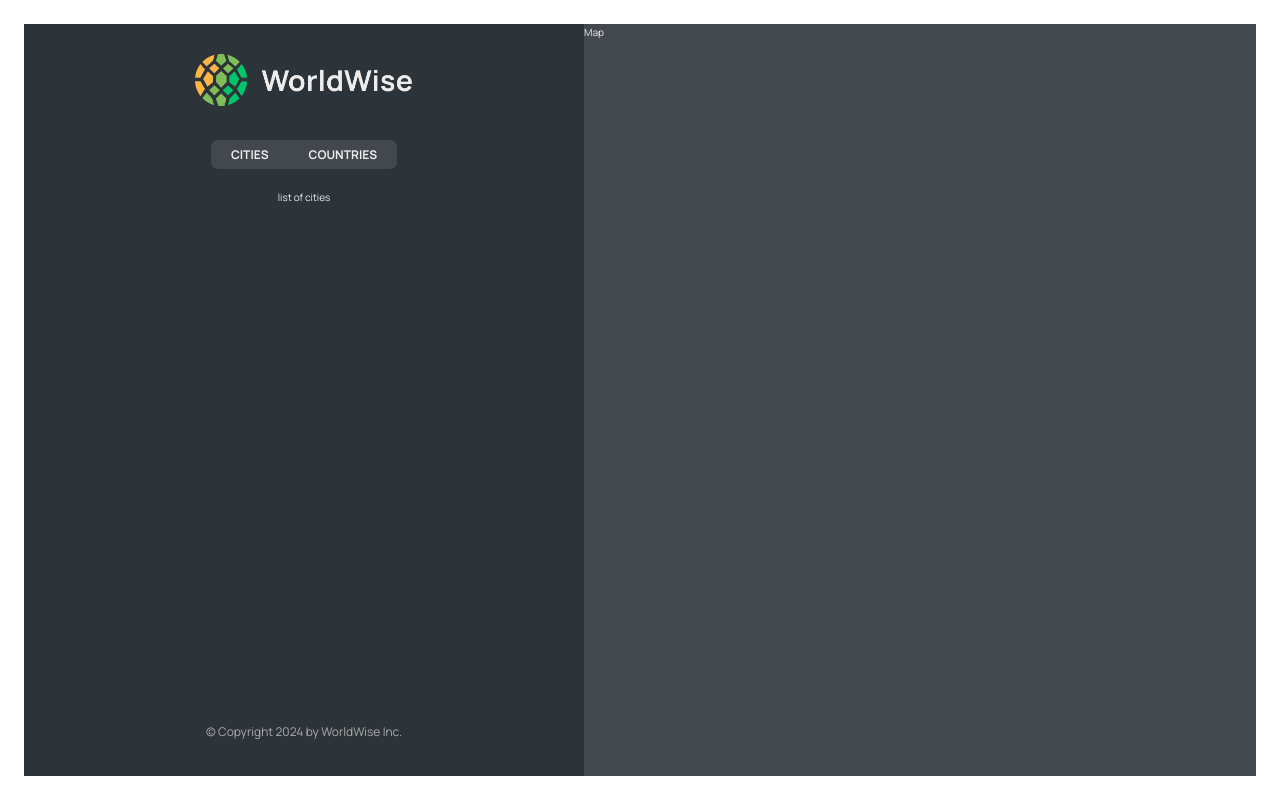
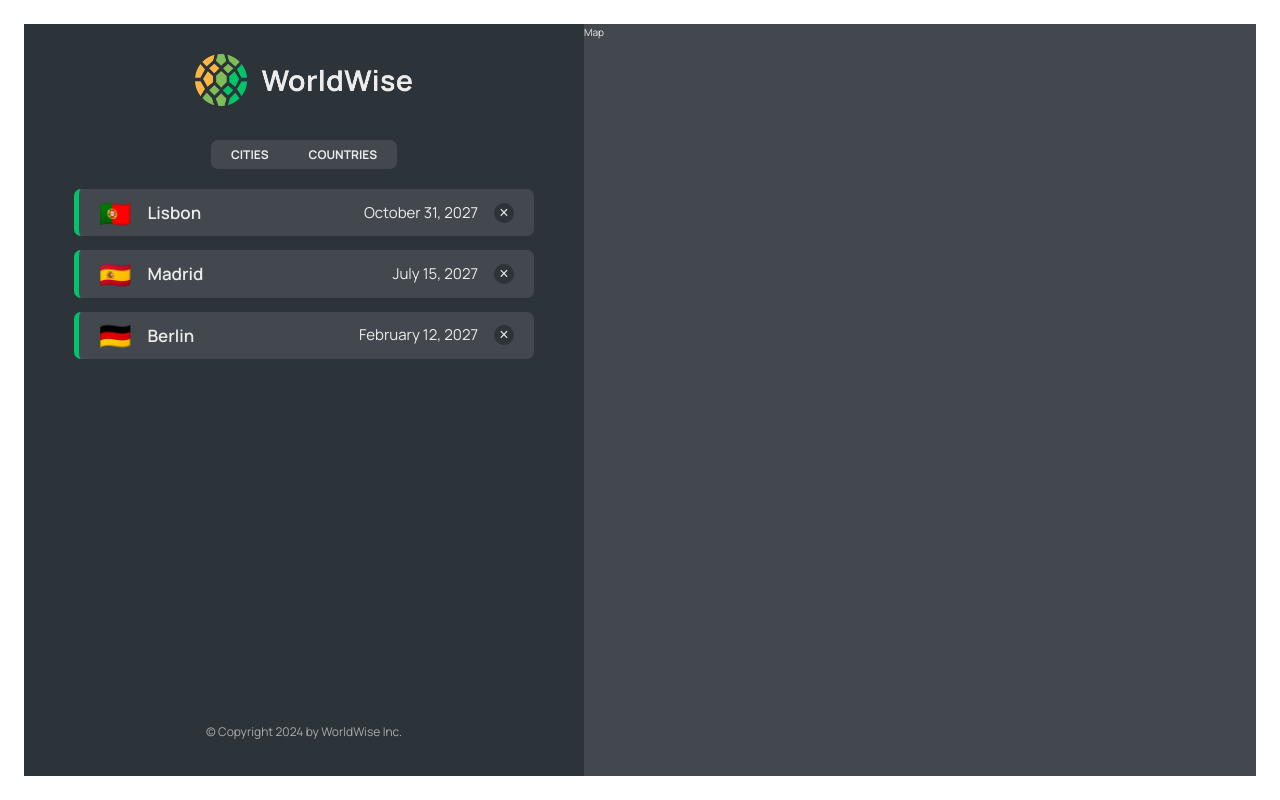
Before and after one commit to plamenggg/World-Wise, a React (Vite) app in the folder worldwise/: page /app in a window 1280 px wide. Built offline with nearby package versions, Linux system fonts and the light colour scheme; data requests are answered from the project's data file.

Commit message:
Added CityList and CityItem and their implementation

```diff
--- a/worldwise/package.json
+++ b/worldwise/package.json
@@ -7,9 +7,11 @@
     "dev": "vite",
     "build": "vite build",
     "lint": "eslint . --ext js,jsx --report-unused-disable-directives --max-warnings 0",
-    "preview": "vite preview"
+    "preview": "vite preview",
+    "server": "json-server --watch data/cities.json --port 9000"
   },
   "dependencies": {
+    "json-server": "^1.0.0-beta.1",
     "react": "^18.3.1",
     "react-dom": "^18.3.1",
     "react-router-dom": "^6.25.1"
--- a/worldwise/src/App.jsx
+++ b/worldwise/src/App.jsx
@@ -5,8 +5,31 @@
 import PageNotFound from "./pages/PageNotFound";
 import AppLayout from "./pages/AppLayout";
 import Login from "./pages/Login";
+import CityList from "./components/CityList";
+import { useEffect, useState } from "react";
+
+const BASE_URL = "http://localhost:9000";
 
 function App() {
+  const [cities, setCities] = useState([]);
+  const [isLoading, setIsLoading] = useState(false);
+
+  useEffect(function () {
+    async function fetchCities() {
+      try {
+        setIsLoading(true);
+        const res = await fetch(`${BASE_URL}/cities`);
+        const data = await res.json();
+        setCities(data);
+      } catch {
+        alert("There was an error loading data...");
+      } finally {
+        setIsLoading(false);
+      }
+    }
+    fetchCities();
+  }, []);
+
   return (
     <BrowserRouter>
       <Routes>
@@ -15,8 +38,8 @@
         <Route path="pricing" element={<Pricing />} />
         <Route path="/login" element={<Login />} />
         <Route path="app" element={<AppLayout />}>
-          <Route index element={<p>list of cities</p>} />
-          <Route path="cities" element={<p>List ot cities</p>} />
+          <Route index element={<CityList cities ={cities} isLoading={isLoading}/>} />
+          <Route path="cities" element={<CityList cities ={cities} isLoading={isLoading}/>} />
           <Route path="countries" element={<p>List ot countries</p>} />
           <Route path="form" element={<p>Form</p>} />
         </Route>
--- /dev/null
+++ b/worldwise/src/components/CityItem.jsx
@@ -0,0 +1,23 @@
+import styles from './CityItem.module.css'
+
+const formatDate = (date) =>
+    new Intl.DateTimeFormat("en", {
+      day: "numeric",
+      month: "long",
+      year: "numeric",
+    }).format(new Date(date));
+
+function CityItem({city}) {
+    const {cityName, emoji, date} =city;
+    return (
+        <li className={styles.cityItem}>
+            <span className={styles.emoji}>{emoji}</span>
+            <h3 className={styles.name}>{cityName}</h3>
+            <time className={styles.date}>{formatDate(date)}</time>
+            <button className={styles.deleteBtn}>&times;</button>
+
+        </li>
+    )
+}
+
+export default CityItem
--- /dev/null
+++ b/worldwise/src/components/CityList.jsx
@@ -0,0 +1,22 @@
+import styles from './CityList.module.css'
+import Spinner from "./Spinner"
+import CityItem from './CityItem'
+import Message from "./Message"
+
+function CityList({cities, isLoading}) {
+
+    if (isLoading) return <Spinner />
+
+    if (!cities.length)
+        return ( <Message message="Add your first city by clicking
+            on a city on the map" />
+        );
+    return (
+        <div className={styles.cityList}>
+        {cities.map(city => <CityItem city={city} key={city.id}/>)}
+
+        </div>
+    )
+}
+
+export default CityList
```
Also changed, not shown: 1 other file (tests, documents, lock files or other folders).
